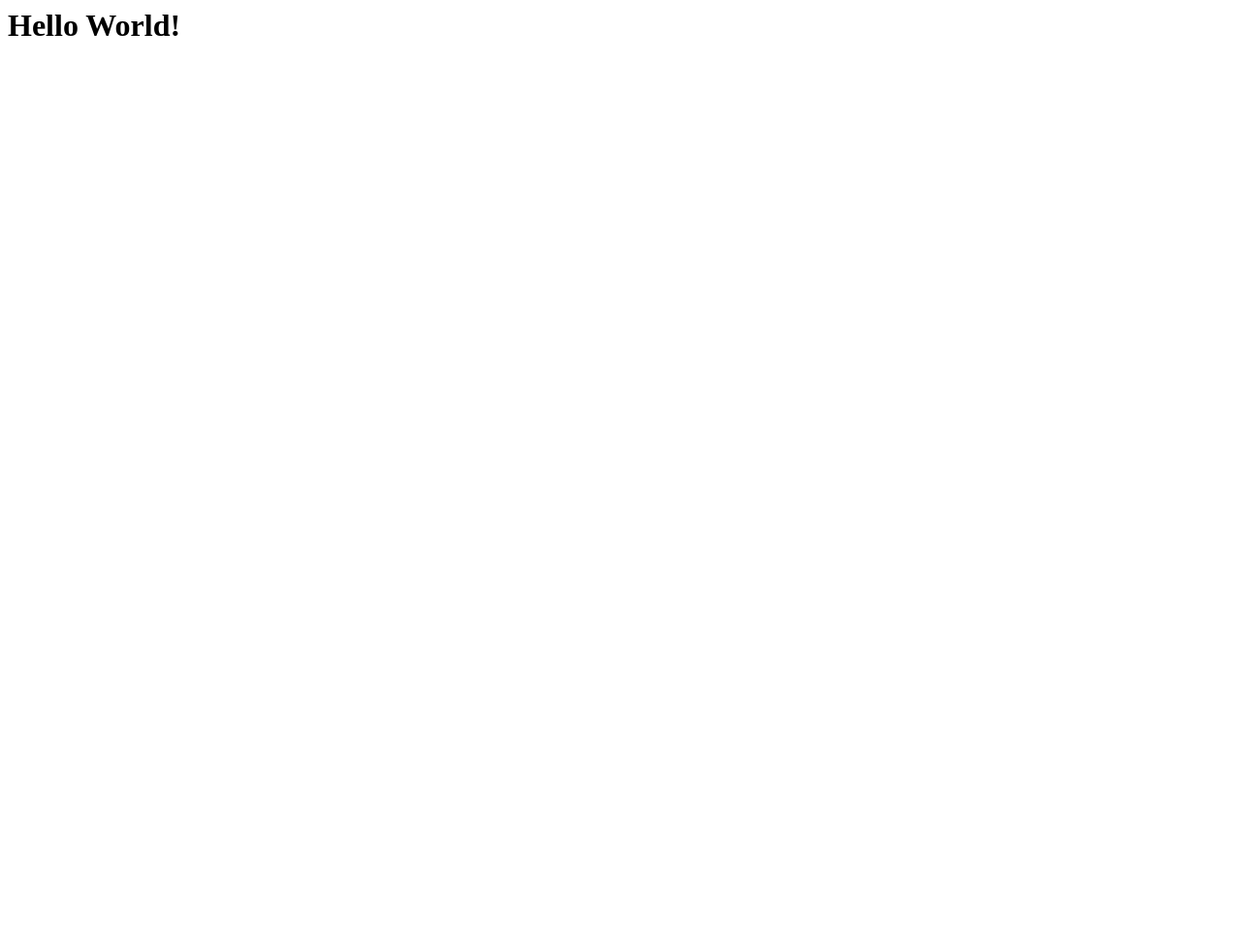
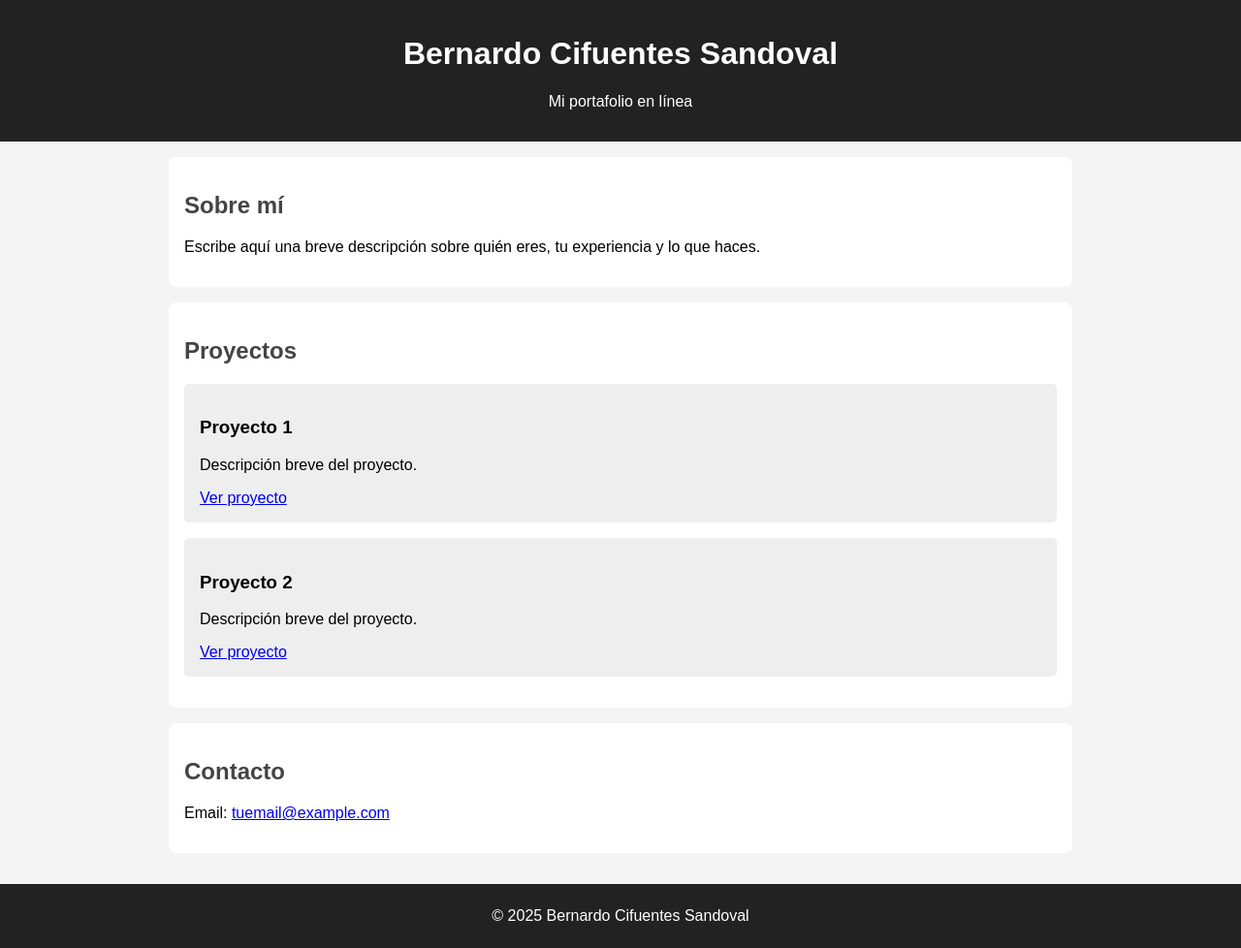
Before and after one commit to DaniCifu333/Portafolio_DaniCifu, a plain HTML site: page Index.html in a window 1280 px wide. Shown: the whole page at 97% size. Before the commit the page ends 800 px from the top, so only its background shows below. Drawn offline with Linux system fonts and the light colour scheme.

Commit message:
Update Index.html

```diff
--- a/Index.html
+++ b/Index.html
@@ -1 +1,83 @@
-<h1>Hello World!</h1>
+<!DOCTYPE html>
+<html lang="es">
+<head>
+    <meta charset="UTF-8">
+    <meta name="viewport" content="width=device-width, initial-scale=1.0">
+    <title>Portafolio de Bernardo</title>
+    <style>
+        body {
+            font-family: Arial, sans-serif;
+            margin: 0;
+            padding: 0;
+            background-color: #f4f4f4;
+        }
+        header {
+            background-color: #222;
+            color: white;
+            text-align: center;
+            padding: 1rem;
+        }
+        section {
+            max-width: 900px;
+            margin: auto;
+            padding: 1rem;
+            background: white;
+            margin-top: 1rem;
+            border-radius: 8px;
+        }
+        h2 {
+            color: #444;
+        }
+        .proyecto {
+            background: #eee;
+            padding: 1rem;
+            margin-bottom: 1rem;
+            border-radius: 5px;
+        }
+        footer {
+            background-color: #222;
+            color: white;
+            text-align: center;
+            padding: 0.5rem;
+            margin-top: 2rem;
+        }
+    </style>
+</head>
+<body>
+    <header>
+        <h1>Bernardo Cifuentes Sandoval</h1>
+        <p>Mi portafolio en línea</p>
+    </header>
+
+    <section>
+        <h2>Sobre mí</h2>
+        <p>Escribe aquí una breve descripción sobre quién eres, tu experiencia y lo que haces.</p>
+    </section>
+
+    <section>
+        <h2>Proyectos</h2>
+
+        <div class="proyecto">
+            <h3>Proyecto 1</h3>
+            <p>Descripción breve del proyecto.</p>
+            <a href="#" target="_blank">Ver proyecto</a>
+        </div>
+
+        <div class="proyecto">
+            <h3>Proyecto 2</h3>
+            <p>Descripción breve del proyecto.</p>
+            <a href="#" target="_blank">Ver proyecto</a>
+        </div>
+
+    </section>
+
+    <section>
+        <h2>Contacto</h2>
+        <p>Email: <a href="mailto:tuemail@example.com">tuemail@example.com</a></p>
+    </section>
+
+    <footer>
+        <p>&copy; 2025 Bernardo Cifuentes Sandoval</p>
+    </footer>
+</body>
+</html>
```
